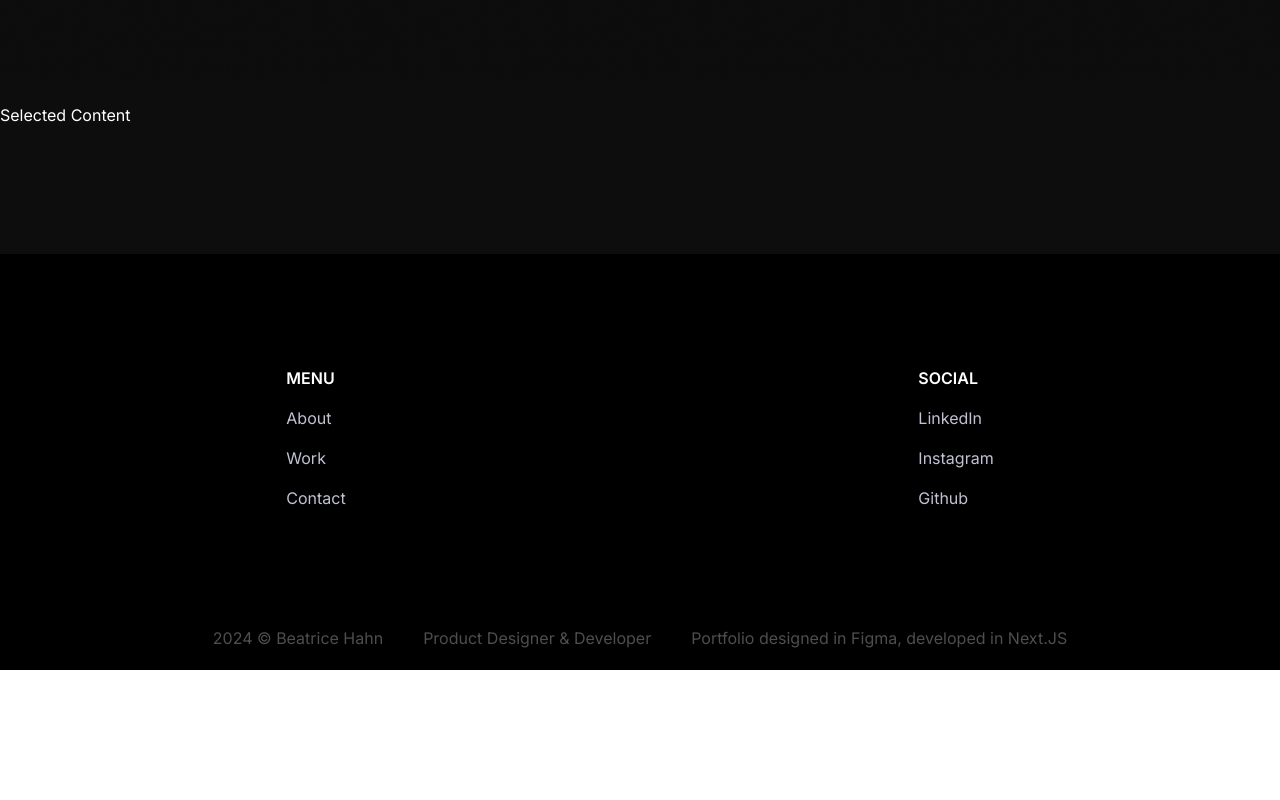
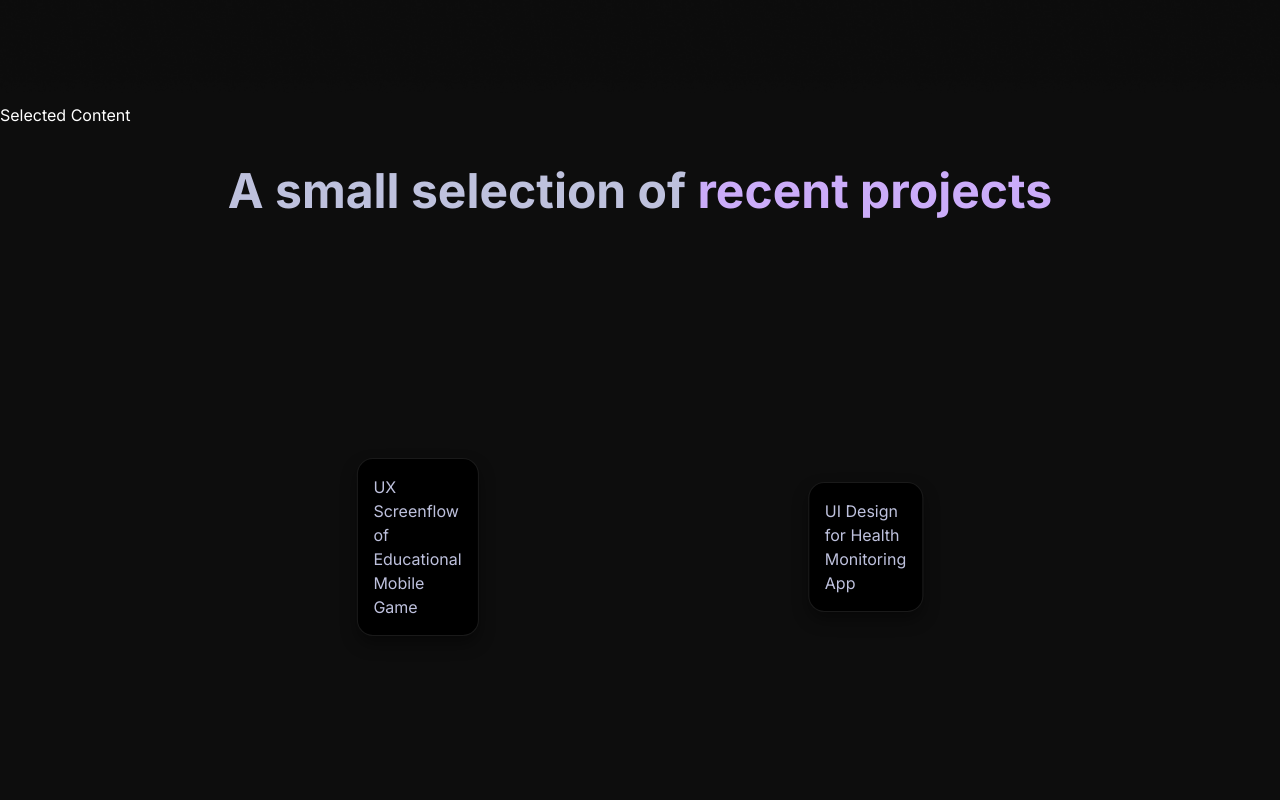
Before and after one commit to beatricehahn/nextjs-portfolio, a Next.js app: page / in a window 1280 px wide. Shown: the part 3580-4380 px from the top of the page. Before the commit the page ends 4250 px from the top, so only its background shows below. Built offline with nearby package versions, Linux system fonts and the light colour scheme.

Commit message:
Add scaffolding for recent work section

```diff
--- /dev/null
+++ b/components/RecentProjects.tsx
@@ -0,0 +1,24 @@
+import { projects } from '@/data/index';
+import { PinContainer } from './ui/PinContainer';
+
+const RecentProjects = () => {
+  return (
+    <div className="text-white-100 py-10">
+        <h1 className="heading">
+            A small selection of {' '}
+            <span className="text-purple">recent projects</span>
+        </h1>
+        <div className="flex flex-wrap items-center justify-center p-4 gap-16 mt-10">
+            {projects.map(( { id, title, des, img }) => (
+                <div key={id} className='lg:min-h-[32.5rem] h-[25rem] flex items-center justify-center sm:w-96 w-[80vw]'>
+                    <PinContainer>
+                        {title}
+                    </PinContainer>
+                </div>
+            ))}
+        </div>
+    </div>
+  )
+}
+
+export default RecentProjects
--- a/components/organisms/SelectedContent.tsx
+++ b/components/organisms/SelectedContent.tsx
@@ -1,10 +1,13 @@
+import RecentProjects from "../RecentProjects"
+
 export const SelectedContent = () => {
   return (
-    <div className=" bg-black-fluid-pattern bg-cover w-screen h-[2000px]">
+    <div className=" bg-black-fluid-pattern bg-cover w-screen h-auto">
       <img src="/images/purplish-gradient-bg.png" alt="" className="w-screen"/>
       <div className=''>
         <h1 className="text-white">Selected Content</h1>
       </div>
+      <RecentProjects />
     </div>
   )
 }
--- /dev/null
+++ b/components/ui/PinContainer.tsx
@@ -0,0 +1,166 @@
+"use client";
+import React, { useState } from "react";
+import { motion } from "framer-motion";
+import { cn } from "@/utils/cn";
+import Link from "next/link";
+
+export const PinContainer = ({
+  children,
+  title,
+  href,
+  className,
+  containerClassName,
+}: {
+  children: React.ReactNode;
+  title?: string;
+  href?: string;
+  className?: string;
+  containerClassName?: string;
+}) => {
+  const [transform, setTransform] = useState(
+    "translate(-50%,-50%) rotateX(0deg)"
+  );
+
+  const onMouseEnter = () => {
+    setTransform("translate(-50%,-50%) rotateX(40deg) scale(0.8)");
+  };
+  const onMouseLeave = () => {
+    setTransform("translate(-50%,-50%) rotateX(0deg) scale(1)");
+  };
+
+  return (
+    <Link
+      className={cn(
+        "relative group/pin z-50  cursor-pointer",
+        containerClassName
+      )}
+      onMouseEnter={onMouseEnter}
+      onMouseLeave={onMouseLeave}
+      href={href || "/"}
+    >
+      <div
+        style={{
+          perspective: "1000px",
+          transform: "rotateX(70deg) translateZ(0deg)",
+        }}
+        className="absolute left-1/2 top-1/2 ml-[0.09375rem] mt-4 -translate-x-1/2 -translate-y-1/2"
+      >
+        <div
+          style={{
+            transform: transform,
+          }}
+          className="absolute left-1/2 p-4 top-1/2  flex justify-start items-start  rounded-2xl  shadow-[0_8px_16px_rgb(0_0_0/0.4)] bg-black border border-white/[0.1] group-hover/pin:border-white/[0.2] transition duration-700 overflow-hidden"
+        >
+          <div className={cn(" relative z-50 ", className)}>{children}</div>
+        </div>
+      </div>
+      <PinPerspective title={title} href={href} />
+    </Link>
+  );
+};
+
+export const PinPerspective = ({
+  title,
+  href,
+}: {
+  title?: string;
+  href?: string;
+}) => {
+  return (
+    <motion.div className="pointer-events-none  w-96 h-80 flex items-center justify-center opacity-0 group-hover/pin:opacity-100 z-[60] transition duration-500">
+      <div className=" w-full h-full -mt-7 flex-none  inset-0">
+        <div className="absolute top-0 inset-x-0  flex justify-center">
+          <a
+            href={href}
+            target={"_blank"}
+            className="relative flex space-x-2 items-center z-10 rounded-full bg-zinc-950 py-0.5 px-4 ring-1 ring-white/10 "
+          >
+            <span className="relative z-20 text-white text-xs font-bold inline-block py-0.5">
+              {title}
+            </span>
+
+            <span className="absolute -bottom-0 left-[1.125rem] h-px w-[calc(100%-2.25rem)] bg-gradient-to-r from-emerald-400/0 via-emerald-400/90 to-emerald-400/0 transition-opacity duration-500 group-hover/btn:opacity-40"></span>
+          </a>
+        </div>
+
+        <div
+          style={{
+            perspective: "1000px",
+            transform: "rotateX(70deg) translateZ(0)",
+          }}
+          className="absolute left-1/2 top-1/2 ml-[0.09375rem] mt-4 -translate-x-1/2 -translate-y-1/2"
+        >
+          <>
+            <motion.div
+              initial={{
+                opacity: 0,
+                scale: 0,
+                x: "-50%",
+                y: "-50%",
+              }}
+              animate={{
+                opacity: [0, 1, 0.5, 0],
+                scale: 1,
+
+                z: 0,
+              }}
+              transition={{
+                duration: 6,
+                repeat: Infinity,
+                delay: 0,
+              }}
+              className="absolute left-1/2 top-1/2  h-[11.25rem] w-[11.25rem] rounded-[50%] bg-sky-500/[0.08] shadow-[0_8px_16px_rgb(0_0_0/0.4)]"
+            ></motion.div>
+            <motion.div
+              initial={{
+                opacity: 0,
+                scale: 0,
+                x: "-50%",
+                y: "-50%",
+              }}
+              animate={{
+                opacity: [0, 1, 0.5, 0],
+                scale: 1,
+
+                z: 0,
+              }}
+              transition={{
+                duration: 6,
+                repeat: Infinity,
+                delay: 2,
+              }}
+              className="absolute left-1/2 top-1/2  h-[11.25rem] w-[11.25rem] rounded-[50%] bg-sky-500/[0.08] shadow-[0_8px_16px_rgb(0_0_0/0.4)]"
+            ></motion.div>
+            <motion.div
+              initial={{
+                opacity: 0,
+                scale: 0,
+                x: "-50%",
+                y: "-50%",
+              }}
+              animate={{
+                opacity: [0, 1, 0.5, 0],
+                scale: 1,
+
+                z: 0,
+              }}
+              transition={{
+                duration: 6,
+                repeat: Infinity,
+                delay: 4,
+              }}
+              className="absolute left-1/2 top-1/2  h-[11.25rem] w-[11.25rem] rounded-[50%] bg-sky-500/[0.08] shadow-[0_8px_16px_rgb(0_0_0/0.4)]"
+            ></motion.div>
+          </>
+        </div>
+
+        <>
+          <motion.div className="absolute right-1/2 bottom-1/2 bg-gradient-to-b from-transparent to-cyan-500 translate-y-[14px] w-px h-20 group-hover/pin:h-40 blur-[2px]" />
+          <motion.div className="absolute right-1/2 bottom-1/2 bg-gradient-to-b from-transparent to-cyan-500 translate-y-[14px] w-px h-20 group-hover/pin:h-40  " />
+          <motion.div className="absolute right-1/2 translate-x-[1.5px] bottom-1/2 bg-cyan-600 translate-y-[14px] w-[4px] h-[4px] rounded-full z-40 blur-[3px]" />
+          <motion.div className="absolute right-1/2 translate-x-[0.5px] bottom-1/2 bg-cyan-300 translate-y-[14px] w-[2px] h-[2px] rounded-full z-40 " />
+        </>
+      </div>
+    </motion.div>
+  );
+};
--- a/data/index.ts
+++ b/data/index.ts
@@ -19,3 +19,31 @@ export const gridItems = [
     {title: 'Title1', description: 'Desc1', id: 1},
     {title: 'Title1', description: 'Desc1', id: 1},
 ]
+
+export const projects = [
+  {
+    id: 1,
+    title: "UX Screenflow of Educational Mobile Game",
+    des: "Learn the dangers of phishing attacks while playing an educational game",
+    img: "/p1.svg",
+    iconLists: ["/re.svg", "/tail.svg", "/ts.svg", "/three.svg", "/fm.svg"],
+    link: "/",
+  },
+  {
+    id: 2,
+    title: "UI Design for Health Monitoring App",
+    des: "Users can monitor their vitals and recieve notifications if they are at risk of fainting",
+    img: "/p2.svg",
+    iconLists: ["/next.svg", "/tail.svg", "/ts.svg", "/stream.svg", "/c.svg"],
+    link: "/",
+  },
+  {
+    id: 3,
+    title: "Trojan Dining Menu Web App",
+    des: "A redesigned web app to view all dining hall menus at a glance",
+    img: "/p3.svg",
+    iconLists: ["/re.svg", "/tail.svg", "/ts.svg", "/three.svg", "/c.svg"],
+    link: "/",
+  },
+
+];
```
